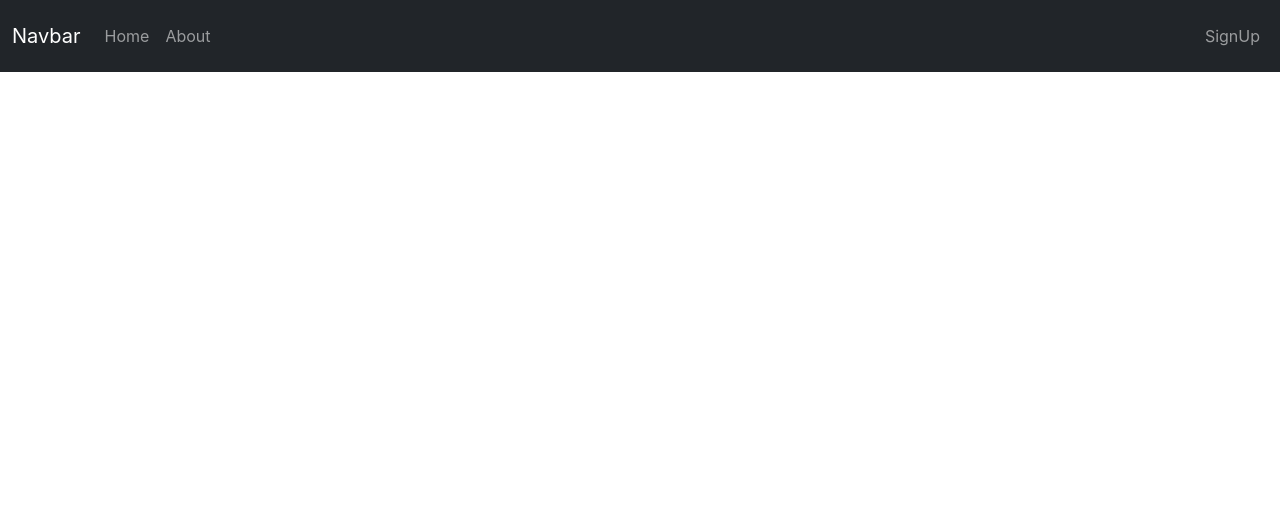
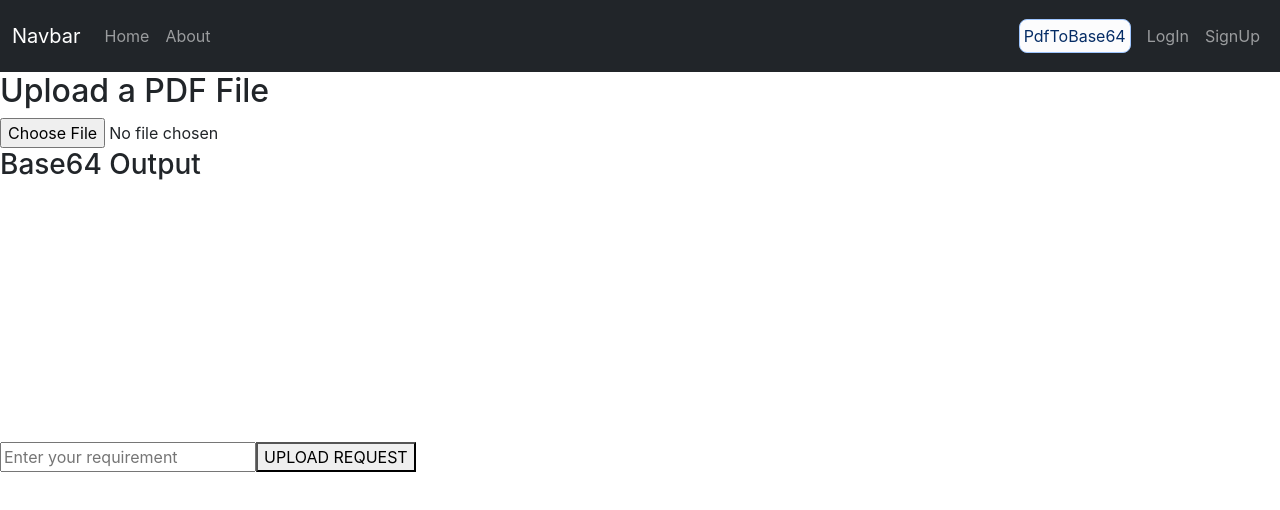
Before and after one commit to mohammedghouse86/ghousexeroxstore, a React (Create React App) app: page /PdfToBase64 in a window 1280 px wide. Shown: the top 510 px of the page. Built offline with nearby package versions, Linux system fonts and the light colour scheme.

Commit message:
uploading requests

```diff
--- a/package.json
+++ b/package.json
@@ -21,7 +21,7 @@
     "build": "react-scripts build",
     "test": "react-scripts test",
     "eject": "react-scripts eject",
-    "both":"concurrently \"npm run start\" \"nodemon backend/index.js\" "
+    "now":"concurrently \"npm run start\" \"nodemon backend/index.js\" "
   },
   "eslintConfig": {
     "extends": [
--- a/src/App.js
+++ b/src/App.js
@@ -1,23 +1,28 @@
 import React from 'react';
-import { BrowserRouter as Router, Routes, Route} from 'react-router-dom';
+import { BrowserRouter as Router, Routes, Route } from 'react-router-dom';
 import Navbar from './Components/navbar';
 import './App.css'; // Importing CSS styles
 import Signup from './Components/signup';
 import Home from './Components/home';
-
+import Login from './Components/login';
+import RequestState from './Context/request_contex/requestState';
+import PdfToBase64Converter from './Components/base64string';
 
 
 function App() {
   return (
     <>
-
+      <RequestState>
         <Router>
           <Navbar />
           <Routes>
-          <Route path="/" element={<Home />} />
-          <Route path="/signup" element={<Signup />} />
+            <Route path="/" element={<Home />} />
+            <Route path="/signup" element={<Signup />} />
+            <Route path="/login" element={<Login />} />
+            <Route path="/PdfToBase64" element={<PdfToBase64Converter />} />
           </Routes>
         </Router>
+      </RequestState>
 
     </>
   );
--- /dev/null
+++ b/src/Components/RequestItem.js
@@ -0,0 +1,15 @@
+import React from 'react';
+
+const RequestItem = ({ request }) => {
+  return (
+    <div className="card my-3 mx-3" style={{ width: '18rem' }}>
+      <div className="card-body">
+        <p className="card-text">{request.username}</p>
+        <p className="card-text">{request.description}</p>
+        <p className="card-text">{request.pdfContentType}</p>
+      </div>
+    </div>
+  );
+};
+
+export default RequestItem;
--- /dev/null
+++ b/src/Components/allRequest.js
@@ -0,0 +1,30 @@
+import React, { useEffect, useContext } from 'react'
+import RequestContext from "../Context/request_contex/requestContext";
+import RequestItem from './RequestItem.js';
+
+const AllRequest = () => {
+  const context = useContext(RequestContext);
+  const { user_requests, getRequests } = context;
+
+
+  useEffect(() => {
+    if (localStorage.getItem('token')) {
+      getRequests();
+      console.log('this is all the requests = ', user_requests);
+    }
+  }, [])
+
+  return (
+    <div className='row row-cols-5'>
+      {user_requests.map((requests_1, i) => {
+        //console.log('this is the request _id=');
+        //console.log(requests_1);
+        return (
+          <RequestItem key={requests_1._id} request={requests_1} />
+        );
+      })}
+    </div>
+  )
+}
+
+export default AllRequest
--- /dev/null
+++ b/src/Components/base64string.js
@@ -0,0 +1,80 @@
+import React, { useState } from 'react';
+
+const PdfToBase64Converter = () => {
+  let json_1
+  const [base64String, setBase64String] = useState(null);
+  const [errorMessage, setErrorMessage] = useState('');
+  const [description, setDescription] = useState(''); // Add state for the description input
+  const [username, setUsername] = useState(null);
+  const convertPdfToBase64 = (event) => {
+    const file = event.target.files[0];
+
+    if (file && file.type === 'application/pdf') {
+      const reader = new FileReader();
+      reader.onload = function (event) {
+        let base_64String = event.target.result.split(',')[1];
+        base_64String = "data:application/pdf;base64,"+ base_64String
+        setBase64String(base_64String);
+        setErrorMessage('');
+      };
+      reader.readAsDataURL(file);
+    } else {
+      setErrorMessage('Please select a PDF file.');
+    }
+  };
+
+  const handleDescriptionChange = (event) => {
+    setDescription(event.target.value); // Update state when description input changes
+  };
+
+  const uploadRequest = async(e) => {
+    e.preventDefault();
+    const response = await fetch("http://localhost:7000/auth/getuser", {
+      method: 'POST',
+      headers: {
+        'auth-token': localStorage.getItem('token')
+      }});
+    json_1 = await response.json();
+    setUsername(json_1.name)
+    console.log('name=',json_1.name);
+
+    if(base64String){
+      console.log("username",username, "description",description, "pdf", base64String);
+      const response = await fetch("http://localhost:7000/upload", {
+      method: 'POST',
+      headers: {
+        'Content-Type': 'application/json' // Ensure the content type is set
+      },
+      body: JSON.stringify({
+        "username": username,
+        "description": description,
+        "pdf": base64String
+      })});
+
+    const json_2 = await response.json();
+    console.log(json_2)
+    }
+
+  }
+
+  return (
+    <div>
+      <h2>Upload a PDF File</h2>
+      <input type="file" accept="application/pdf" onChange={convertPdfToBase64} />
+      {errorMessage && <p style={{ color: 'red' }}>{errorMessage}</p>}
+      <h3>Base64 Output</h3>
+      <textarea className ="invisible" value={base64String} rows="10" cols="80" readOnly />
+      <form onSubmit={uploadRequest}>
+      <input
+          type="text"
+          placeholder="Enter your requirement"
+          value={description}
+          onChange={handleDescriptionChange}
+          required
+        />
+      <button type="submit">UPLOAD REQUEST</button></form>
+    </div>
+  );
+};
+
+export default PdfToBase64Converter;
--- a/src/Components/home.js
+++ b/src/Components/home.js
@@ -1,9 +1,10 @@
 import React from 'react'
+import AllRequest from './allRequest'
 
 const Home = () => {
   return (
     <div>
-      yoyoyoyo!!! this is home
+      <AllRequest/>
     </div>
   )
 }
--- /dev/null
+++ b/src/Components/login.js
@@ -0,0 +1,67 @@
+import React, {useContext, useState} from 'react'
+//import NoteContext from "../Context/notes/noteContext";
+import { useNavigate } from 'react-router-dom';
+
+const Login = () => {
+{/*const context = useContext(NoteContext);*/}
+  const [Credential, SetCredential] = useState({ email: "", password: "" })
+{/*const {alert,setAlert} = context; {/* ADDING ALERT FROM CONTEX API*/}
+  //let history = useHistory();
+  let history = useNavigate();
+
+{/*  const onSuccess = () => {
+    setAlert({status:true,message:`logged in...`});
+    console.log(alert);
+    setTimeout(()=>{
+      setAlert({status:null,message:``});
+      history("/"); // it rerouts us to the home page
+    },1500);
+  }*/}
+
+  const Submit_Login_Form = async (e) => {
+    e.preventDefault();
+    console.log('email=',Credential.email,'password=',Credential.password)
+    const response = await fetch("http://localhost:7000/auth/login", {
+      method: 'POST',
+      headers: {
+        'Content-Type': 'application/json'
+      },
+      body: JSON.stringify({ email: Credential.email, password: Credential.password })
+    });
+
+    const json = await response.json()
+    console.log(json);
+    if (json.success) {
+      // Save the auth token and redirect
+      localStorage.setItem('token', json.authtoken);
+      //onSuccess();
+      history("/"); // it rerouts us to the home page
+    }
+    else {
+      alert("Invalid credentials");
+    }
+  }
+
+  const onChange = (e) => {
+    SetCredential({ ...Credential, [e.target.name]: e.target.value })
+  }
+
+  return (
+    <div className="mx-auto p-2" style={{ "width": "80vw" }}>
+      <form onSubmit={Submit_Login_Form}>
+        <div className="mb-3">
+          <label htmlFor="exampleInputEmail1" className="form-label mx-5">Email address</label>
+          <input type="email" className="form-control mx-5" id="exampleInputEmail1" aria-describedby="emailHelp" name="email" value={Credential.email} onChange={onChange} />
+        </div>
+        <div className="mb-3">
+          <label htmlFor="exampleInputPassword1" className="form-label mx-5">Password</label>
+          <input type="password" className="form-control mx-5" id="Password" onChange={onChange} value={Credential.password} name="password"/>
+
+        </div>
+        <button type="submit" className="btn btn-primary  mx-5">LOGIN</button>
+      </form>
+    </div>
+  )
+}
+
+export default Login
--- a/src/Components/navbar.js
+++ b/src/Components/navbar.js
@@ -24,12 +24,16 @@ const Navbar = () => {
               <Link className={`nav-link ${location.pathname === "/About" ? "active p-1 text-primary-emphasis bg-primary-subtle border border-primary-subtle rounded-3" : ""}`} to="/About">About</Link>
             </li>
           </ul>
-
-            <div className="p-2">
-              <Link className={`nav-link ${location.pathname === "/signup" ? "active p-1 text-primary-emphasis bg-light-subtle border border-primary-subtle rounded-3" : "navbar-nav me-auto mb-2 mb-lg-0"}`} aria-current="page" to="/signup">SignUp</Link>
-            </div>
-
+          <div className="p-2">
+            <Link className={`nav-link ${location.pathname === "/PdfToBase64" ? "active p-1 text-primary-emphasis bg-light-subtle border border-primary-subtle rounded-3" : "navbar-nav me-auto mb-2 mb-lg-0"}`} aria-current="page" to="/PdfToBase64">PdfToBase64</Link>
           </div>
+          <div className="p-2">
+            <Link className={`nav-link ${location.pathname === "/login" ? "active p-1 text-primary-emphasis bg-light-subtle border border-primary-subtle rounded-3" : "navbar-nav me-auto mb-2 mb-lg-0"}`} aria-current="page" to="/login">LogIn</Link>
+          </div>
+          <div className="p-2">
+            <Link className={`nav-link ${location.pathname === "/signup" ? "active p-1 text-primary-emphasis bg-light-subtle border border-primary-subtle rounded-3" : "navbar-nav me-auto mb-2 mb-lg-0"}`} aria-current="page" to="/signup">SignUp</Link>
+          </div>
+        </div>
       </div>
     </nav>
   )
--- /dev/null
+++ b/src/Context/request_contex/requestContext.js
@@ -0,0 +1,3 @@
+import {createContext} from "react";
+const RequestContext = createContext();
+export default RequestContext;
--- /dev/null
+++ b/src/Context/request_contex/requestState.js
@@ -0,0 +1,43 @@
+import RequestContext from "./requestContext";
+import { useState, useEffect} from "react";
+const RequestState = (props) => {
+  // Here Ghouse Mohammed is hard coading all the user noted instead of getting it from the API
+  const host = `http://localhost:7000`
+  const mongoDB_user_uploaded_requests = [{"_id": "6648b732bd22f3b087f9b890",
+  "username": "ghouse",
+  "description": "print 5 copies",
+  "pdfContentType": "application/pdf",
+  "date": "2024-05-18T14:12:02.719Z"}];
+  const [user_requests, setRequests] = useState(mongoDB_user_uploaded_requests);
+
+    // Log user_requests whenever it changes
+    useEffect(() => {
+      console.log('Updated user_requests:', user_requests);
+    }, [user_requests]);
+
+  //FETCHING ALL NOTES FUNCTION
+  const getRequests = async () => {
+
+    // API-CALL
+    if (localStorage.getItem('token')){try {
+      const response = await fetch(`${host}/fetchallrequests`, {
+        method: 'GET',
+        headers: {
+          'Content-Type': 'application/json'
+        }
+      });
+      const res_json = await response.json();
+      console.log('Fetched requests:', res_json); // Log the fetched data
+      setRequests(res_json);
+      console.log('After setRequests', res_json , user_requests);
+    } catch (error) {
+      console.error('Error fetching requests:', error);
+    }
+  }
+};
+
+  // with the below code we can use these user uploaded notes using the usecontext hook
+  return (<RequestContext.Provider value={{ user_requests, getRequests}}>{props.children}</RequestContext.Provider>)
+  }
+
+  export default RequestState
```
Also changed, not shown: 2 other files (tests, documents, lock files or other folders).
